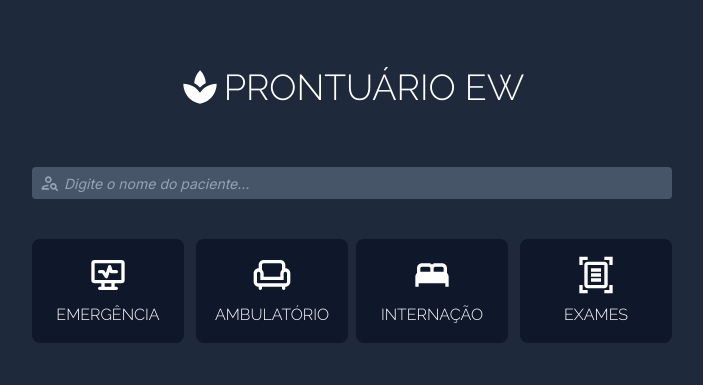
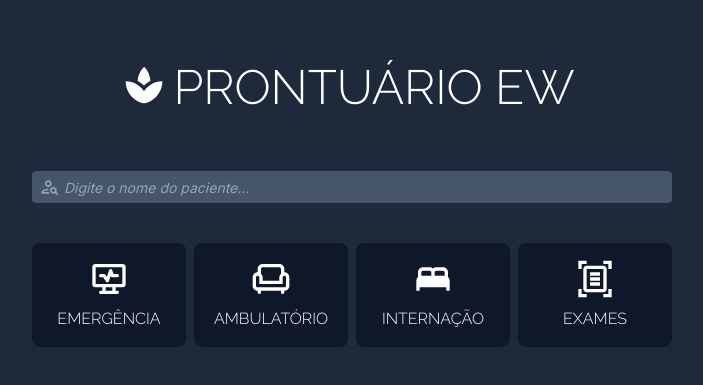
Before and after one commit to ericauata/prontuario, a React app in the folder frontend/: page / in a window 1280 px wide. Shown: the part 155-540 px from the top of the page, without its empty margins (288-991 px from the left). Built offline with nearby package versions, Linux system fonts and the light colour scheme.

Commit message:
Increased logo size in homepage

```diff
--- a/frontend/src/pages/Home.js
+++ b/frontend/src/pages/Home.js
@@ -11,8 +11,8 @@ export default function Home() {
    return (
       <div className="bg-slate-800 w-full h-screen flex justify-center items-center flex-col pb-20">
          <div className="w-[40rem] flex justify-center items-center flex-col">
-            <h1 id="logo" className="text-4xl font-serif text-white flex mb-5">
-               <MdSpa className="mr-1 w-10 h-10" />
+            <h1 id="logo" className="text-5xl font-serif text-white flex mb-5 mr-2">
+               <MdSpa className="mr-2 w-11 h-11" />
                PRONTUÁRIO EW
             </h1>
             <div className="mt-10 w-full">
@@ -21,7 +21,7 @@ export default function Home() {
             <div className="w-full flex flex-row items-stretch mt-10">
                <Link
                   to="/emergency"
-                  className="flex flex-col items-center justify-center bg-slate-900 text-white rounded-lg font-serif uppercase p-4 hover:bg-slate-700 w-1/4 mr-2"
+                  className="flex flex-col items-center justify-center bg-slate-900 text-white rounded-lg font-serif uppercase p-4 hover:bg-slate-700 w-1/4 mr-1"
                >
                   <TbHeartRateMonitor className="w-10 h-10 mb-2" />
                   Emergência
@@ -42,7 +42,7 @@ export default function Home() {
                </Link>
                <Link
                   to="/exams"
-                  className="flex flex-col items-center justify-center bg-slate-900 text-white rounded-lg font-serif uppercase p-4 hover:bg-slate-700 w-1/4 ml-2"
+                  className="flex flex-col items-center justify-center bg-slate-900 text-white rounded-lg font-serif uppercase p-4 hover:bg-slate-700 w-1/4 ml-1"
                >
                   <MdOutlineDocumentScanner className="w-10 h-10 mb-2" />
                   Exames
```
